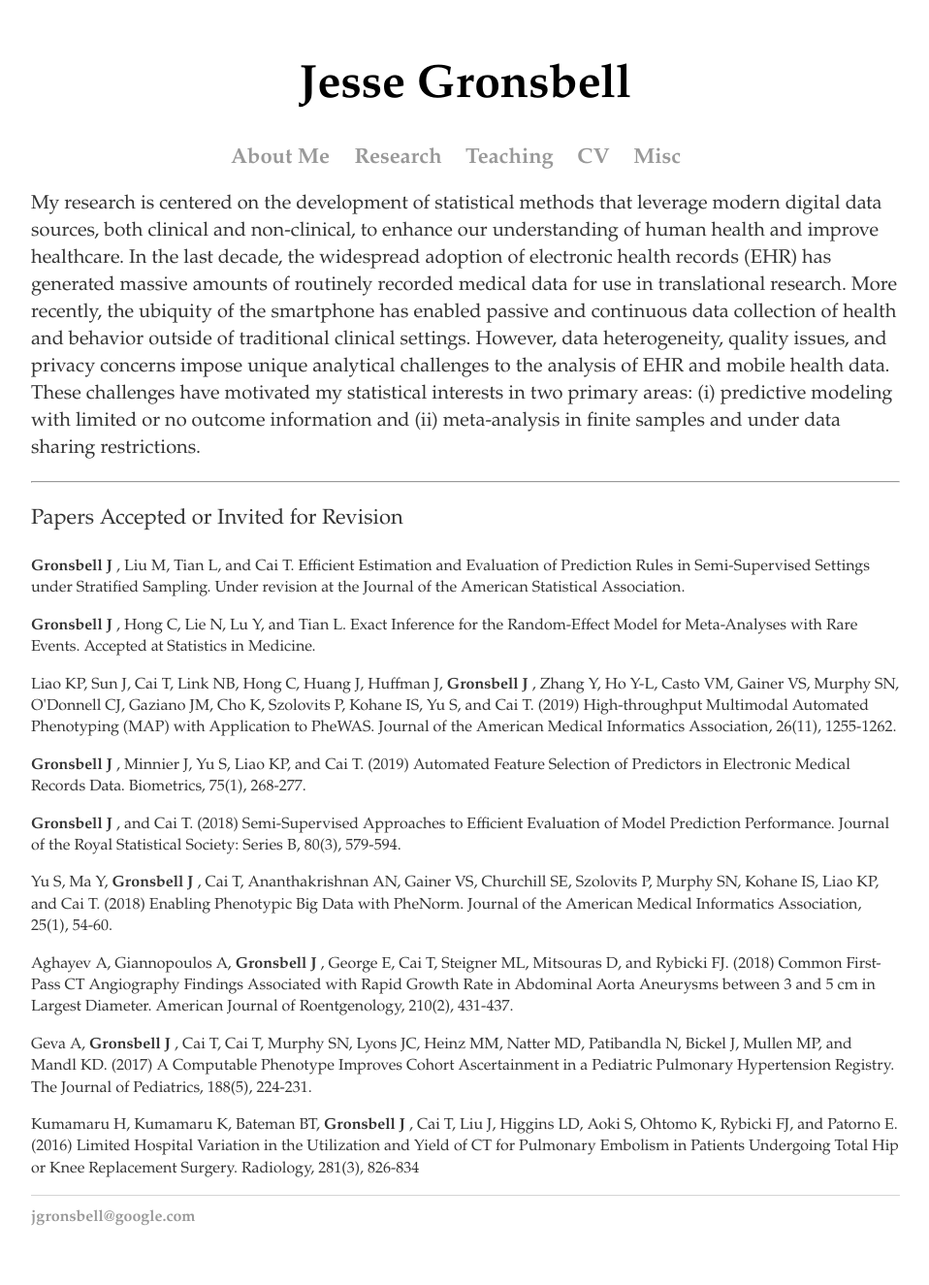
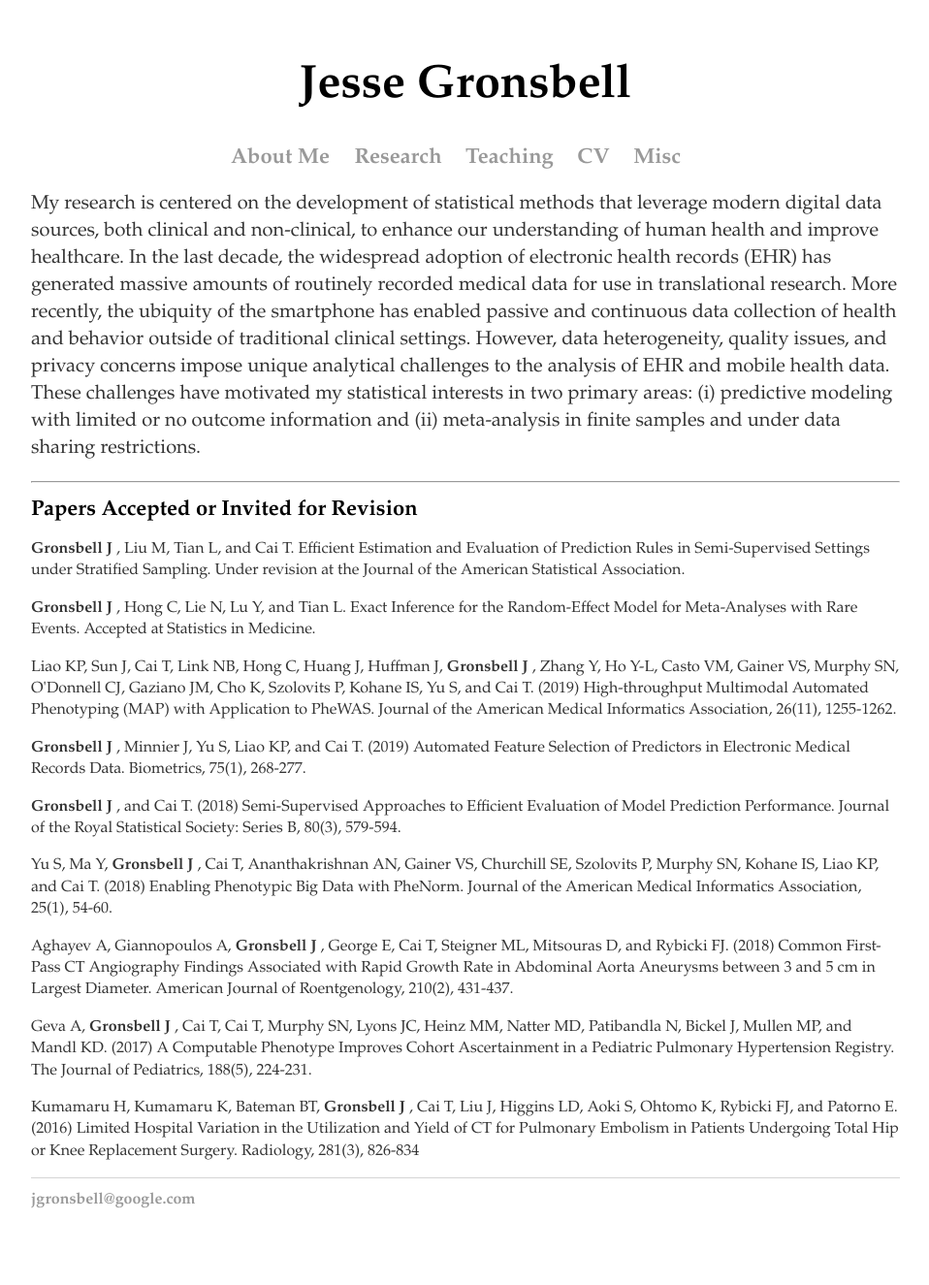
Before and after one commit to jgrons/old_website, a Jekyll site: the page built from research.html, in a window 1280 px wide. Shown: the whole page at 97% size, without its empty margins (160-1118 px from the left). Built offline with Jekyll 4.4.1, drawn with Linux system fonts in a browser that asks for light colours.

Commit message:
Update research.html

```diff
--- a/research.html
+++ b/research.html
@@ -16,10 +16,7 @@ title: Jesse Gronsbell
 	</p>
 
 	<hr>
-
-<p style="font-size:22px; font-family: palatino">
-	Papers Accepted or Invited for Revision
-	</p>
+<h1 style="font-size:22px; font-family: palatino">Papers Accepted or Invited for Revision</h1>
 
 <p style="font-size:16px; font-family: palatino">
  <b> Gronsbell J </b>, Liu M, Tian L, and Cai T. Efficient Estimation and Evaluation of Prediction Rules in Semi-Supervised Settings under Stratified Sampling. Under revision at the Journal of the American Statistical Association.
```
